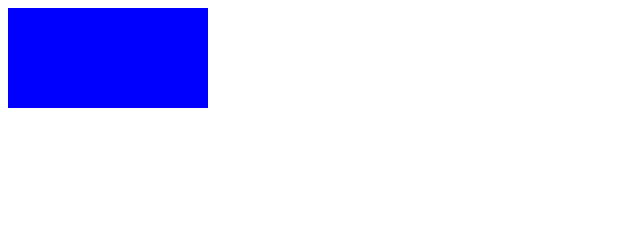
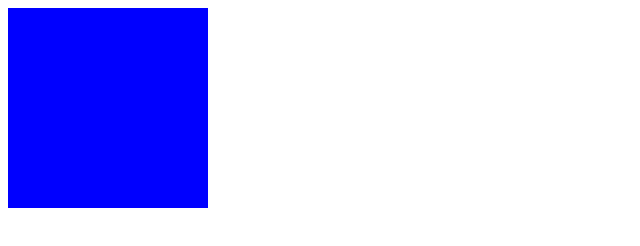
Before and after one commit to tfuabio/jQuery-Lesson, a plain HTML site: page index.html in a window 1280 px wide. Shown: the whole page, without its empty margins (0-640 px from the left). Drawn offline with Linux system fonts and the light colour scheme.

Commit message:
[update] 非表示の要素を表示

```diff
--- a/app.css
+++ b/app.css
@@ -1,4 +1,5 @@
 .box1 {
+  display: none;
   background-color: #FF0000;
   height: 200px;
   width: 200px;
--- a/app.js
+++ b/app.js
@@ -1,6 +1,6 @@
 $(function(){
-    $('.box1').css({
-        'background-color': '#0000FF',
-        'height': '100px'
-    });
+    // $('.box1').slideDown();
+    // alert('OK!');
+    $('.box1').show();
+    $('.box1').css({'background-color': '#0000FF'})
 });
```
